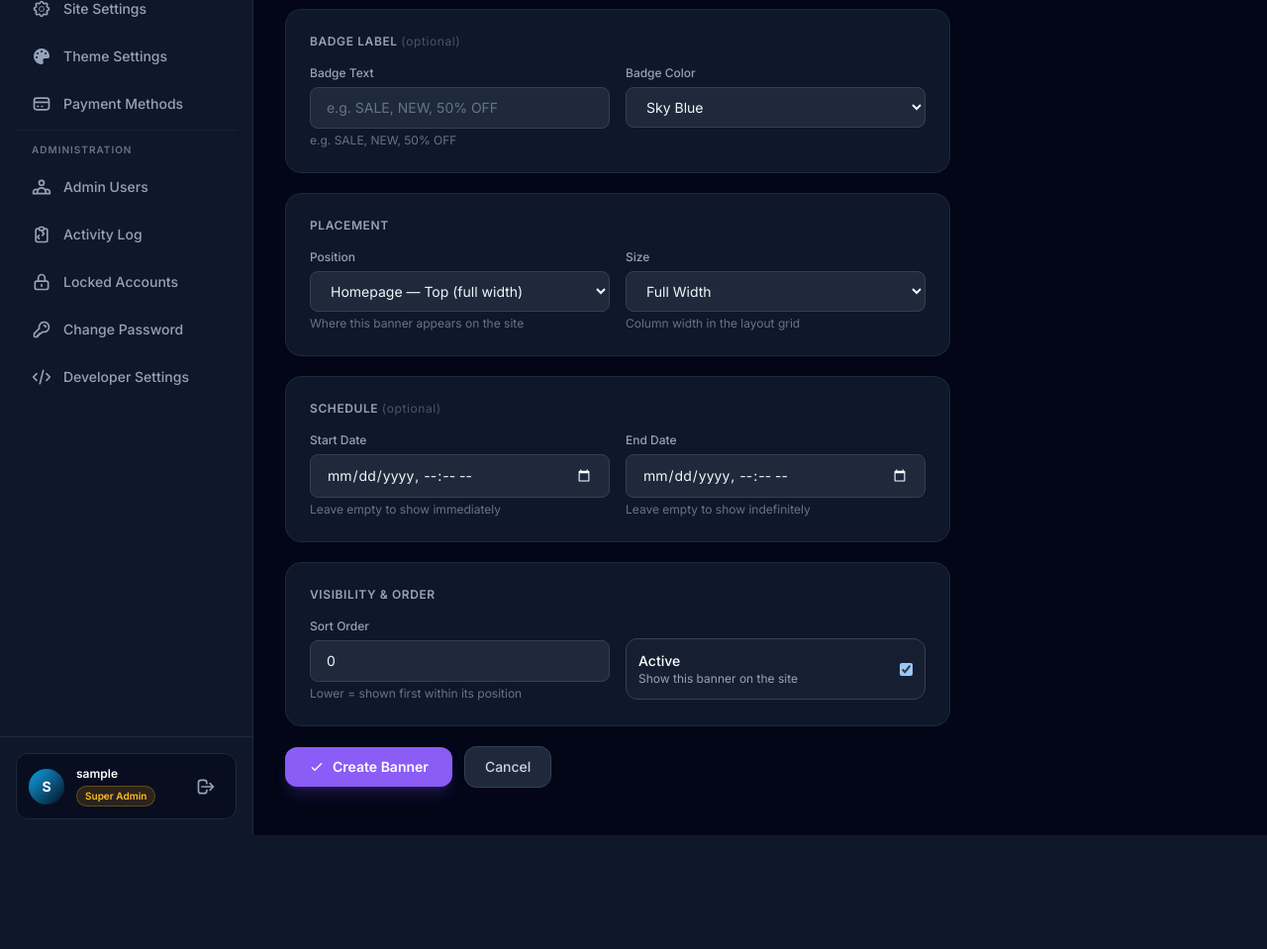
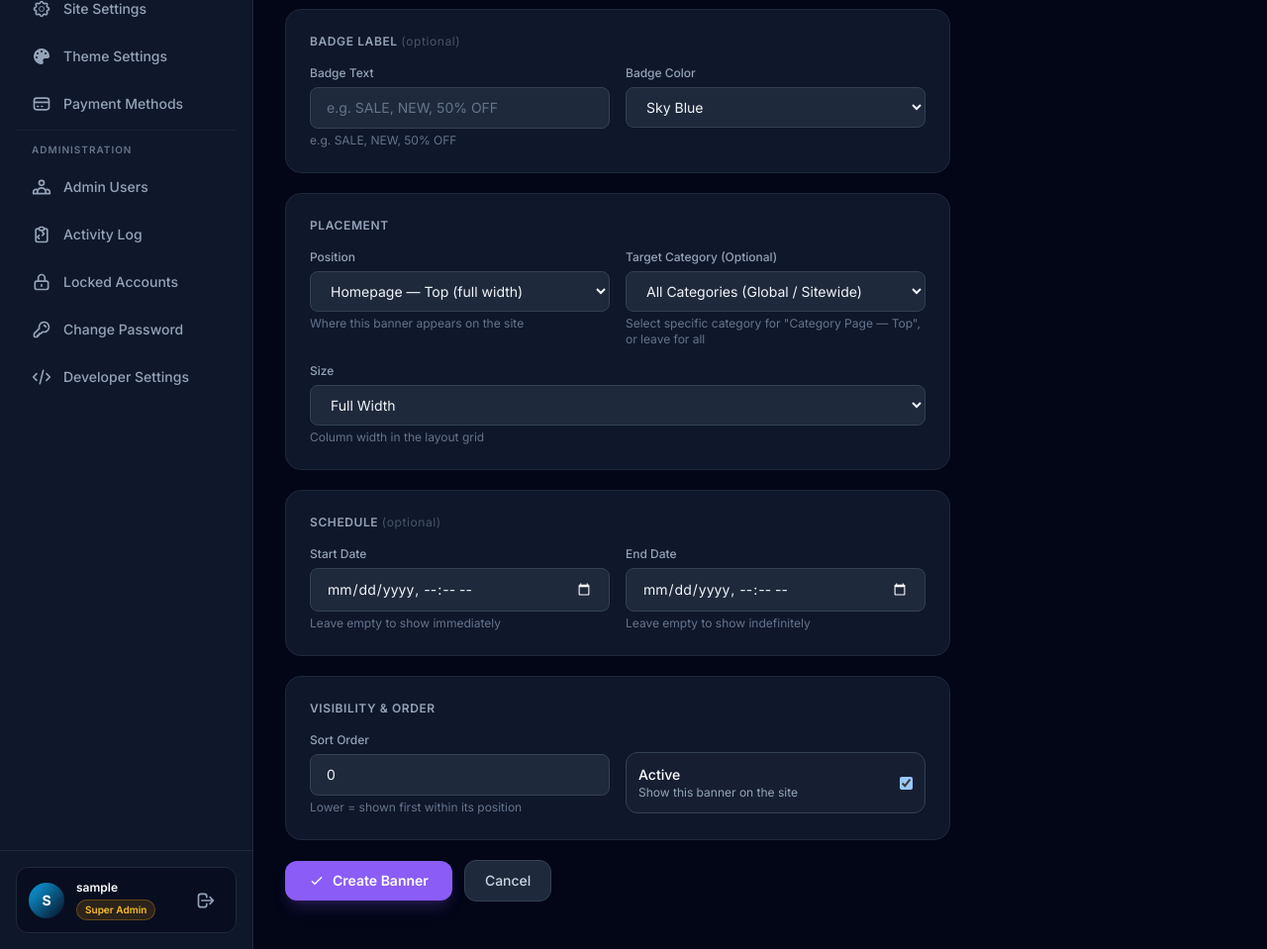
Before and after one commit to MonzurMorshed/kid_ecom, a Django app: page /admin/content/banners/add/ in a window 1280 px wide. Shown: the part 607-1566 px from the top of the page at 99% size. Before the commit the page ends 1451 px from the top, so only its background shows below. Run offline with Django 5.2, Linux system fonts and the light colour scheme; the visitor is signed in with stand-in values (Sample User, id 1); data comes from the database, SQL or seed files in the repository; data that the repository does not hold is empty; parts of the project's set-up code (start-up, migrations or seed data) failed here and were passed over; some libraries are stand-ins or nearby versions.

Commit message:
Category wise banner

```diff
--- a/apps/custom_admin/forms.py
+++ b/apps/custom_admin/forms.py
@@ -280,7 +280,7 @@ class BannerForm(forms.ModelForm):
         fields = [
             'title', 'subtitle', 'image',
             'link_url', 'link_text',
-            'position', 'size',
+            'position', 'category', 'size',
             'badge_text', 'badge_color',
             'is_active', 'sort_order',
             'start_date', 'end_date',
@@ -291,6 +291,7 @@ class BannerForm(forms.ModelForm):
             'link_url': _input('/category/summer/ or https://...'),
             'link_text': _input('e.g. Explore Now'),
             'position':    _select(),
+            'category':    _select(),
             'size':        _select(),
             'badge_text':  _input('e.g. SALE, NEW, 50% OFF'),
             'badge_color': _select(),
@@ -313,6 +314,14 @@ class BannerForm(forms.ModelForm):
                 'type': 'datetime-local',
             }),
         }
+
+    def __init__(self, *args, **kwargs):
+        super().__init__(*args, **kwargs)
+        if 'category' in self.fields:
+            self.fields['category'].empty_label = 'All Categories (Global / Sitewide)'
+            self.fields['category'].required = False
+            from products.models import Category
+            self.fields['category'].queryset = Category.objects.filter(is_active=True).order_by('name')
 
 # ── Admin User Edit Form ───────────────────────────────────────────────────────
 class AdminEditForm(forms.ModelForm):
--- a/apps/custom_admin/models.py
+++ b/apps/custom_admin/models.py
@@ -589,6 +589,14 @@ class Banner(models.Model):
     link_text   = models.CharField(max_length=80, blank=True)
 
     position    = models.CharField(max_length=30, choices=POSITION_CHOICES, default='home_top')
+    category    = models.ForeignKey(
+        'products.Category',
+        on_delete=models.SET_NULL,
+        null=True,
+        blank=True,
+        related_name='banners',
+        help_text='Specific category this banner belongs to. Leave empty for all categories.',
+    )
     size        = models.CharField(max_length=10, choices=SIZE_CHOICES, default='full')
 
     # Optional badge label (e.g. "NEW", "SALE", "50% OFF")
@@ -622,7 +630,8 @@ class Banner(models.Model):
 
     def __str__(self):
         status = '✓' if self.is_active else '✗'
-        return f'[{status}] {self.title} ({self.get_position_display()})'
+        cat_suffix = f' — {self.category.name}' if self.category else ''
+        return f'[{status}] {self.title} ({self.get_position_display()}{cat_suffix})'
 
     def save(self, *args, **kwargs):
         if self.image:
@@ -633,15 +642,22 @@ class Banner(models.Model):
             from django.core.cache import cache
             cache.delete('home_banners_dict')
             cache.delete('banner_category_top')
+            if self.category_id:
+                cache.delete(f'cat_{self.category_id}_top_banner_v2')
+                cache.delete(f'banner_category_{self.category_id}')
         except Exception:
             pass
 
     def delete(self, *args, **kwargs):
+        cat_id = self.category_id
         super().delete(*args, **kwargs)
         try:
             from django.core.cache import cache
             cache.delete('home_banners_dict')
             cache.delete('banner_category_top')
+            if cat_id:
+                cache.delete(f'cat_{cat_id}_top_banner_v2')
+                cache.delete(f'banner_category_{cat_id}')
         except Exception:
             pass
 
--- a/apps/custom_admin/views/content.py
+++ b/apps/custom_admin/views/content.py
@@ -72,7 +72,7 @@ def slider_delete(request, pk):
 
 @permission_required('content')
 def banner_list(request):
-    banners = Banner.objects.all()
+    banners = Banner.objects.select_related('category').all()
     return render(request, 'custom_admin/content/banner_list.html', {
         'banners':          banners,
         'position_choices': Banner.POSITION_CHOICES,
--- a/apps/storefront/views/shop_view.py
+++ b/apps/storefront/views/shop_view.py
@@ -292,10 +292,37 @@ class ShopView:
             most_loved = hl["most_loved"]
             new_in = hl["new_in"]
 
-        category_top_banner = cache.get("banner_category_top")
-        if category_top_banner is None:
-            category_top_banner = Banner.objects.filter(is_active=True, position="category_top").first()
-            cache.set("banner_category_top", category_top_banner, 600)
+        banner_cache_key = f"cat_{selected.id}_top_banner_v2"
+        cached_banner = cache.get(banner_cache_key)
+        if cached_banner is not None:
+            category_top_banner = cached_banner if cached_banner is not False else None
+        else:
+            # 1. Look for active Banner specifically targeted to this category
+            category_top_banner = Banner.objects.filter(
+                is_active=True,
+                position="category_top",
+                category=selected
+            ).first()
+
+            # 2. Fallback to category's own banner image if uploaded directly on Category
+            if not category_top_banner and selected.banner:
+                category_top_banner = {
+                    'image': selected.banner,
+                    'title': selected.name,
+                    'subtitle': selected.description or '',
+                    'link_url': '',
+                    'badge_text': '',
+                }
+
+            # 3. Fallback to sitewide / global category banner (category is null / all)
+            if not category_top_banner:
+                category_top_banner = Banner.objects.filter(
+                    is_active=True,
+                    position="category_top",
+                    category__isnull=True
+                ).first()
+
+            cache.set(banner_cache_key, category_top_banner if category_top_banner else False, 600)
 
         selected_brand = None
         if filter_state["brand_slug"]:
--- a/static/js/main.js
+++ b/static/js/main.js
@@ -23,6 +23,8 @@ document.addEventListener('alpine:init', () => {
         slug: initialData.slug || '',
         autoSlug: !initialData.slug,
         imagePreview: initialData.imageUrl || null,
+        bannerPreview: initialData.bannerUrl || null,
+        removeBanner: false,
 
         generateSlug() {
             if (this.autoSlug) {
@@ -44,6 +46,18 @@ document.addEventListener('alpine:init', () => {
                 };
                 reader.readAsDataURL(file);
             }
+        },
+
+        handleBannerChange(event) {
+            const file = event.target.files[0];
+            if (file) {
+                this.removeBanner = false;
+                const reader = new FileReader();
+                reader.onload = (e) => {
+                    this.bannerPreview = e.target.result;
+                };
+                reader.readAsDataURL(file);
+            }
         }
     }));
 
--- a/templates/custom_admin/content/banner_form.html
+++ b/templates/custom_admin/content/banner_form.html
@@ -90,13 +90,18 @@
         <!-- ── Placement ──────────────────────────────────────────────────── -->
         <div class="bg-slate-900 border border-slate-800 rounded-2xl p-6 space-y-4">
             <h2 class="text-xs font-semibold text-slate-400 uppercase tracking-wider">Placement</h2>
-            <div class="grid grid-cols-2 gap-4">
+            <div class="grid grid-cols-1 sm:grid-cols-2 gap-4">
                 <div>
                     <label class="block text-xs font-medium text-slate-400 mb-1.5">Position</label>
                     {{ form.position }}
                     <p class="text-xs text-slate-500 mt-1">Where this banner appears on the site</p>
                 </div>
                 <div>
+                    <label class="block text-xs font-medium text-slate-400 mb-1.5">Target Category (Optional)</label>
+                    {{ form.category }}
+                    <p class="text-xs text-slate-500 mt-1">Select specific category for "Category Page — Top", or leave for all</p>
+                </div>
+                <div class="sm:col-span-2">
                     <label class="block text-xs font-medium text-slate-400 mb-1.5">Size</label>
                     {{ form.size }}
                     <p class="text-xs text-slate-500 mt-1">Column width in the layout grid</p>
--- a/templates/custom_admin/content/banner_list.html
+++ b/templates/custom_admin/content/banner_list.html
@@ -67,6 +67,11 @@
                         <span class="px-2 py-0.5 text-[10px] font-medium bg-slate-800 border border-slate-700 text-slate-400 rounded-full">
                             {{ banner.get_position_display }}
                         </span>
+                        {% if banner.category %}
+                        <span class="px-2 py-0.5 text-[10px] font-medium bg-sky-500/10 border border-sky-500/20 text-sky-400 rounded-full flex items-center gap-1">
+                            <i class="fa-solid fa-shapes text-[9px]"></i> {{ banner.category.name }}
+                        </span>
+                        {% endif %}
                         <!-- Size Badge -->
                         <span class="px-2 py-0.5 text-[10px] font-medium bg-indigo-500/10 border border-indigo-500/20 text-indigo-400 rounded-full">
                             {{ banner.get_size_display }}
```
Also changed, not shown: apps/products/models.py (+16 -0 lines), apps/products/views.py (+8 -0 lines), templates/custom_admin/categories/category_form.html (+48 -5 lines), templates/custom_admin/categories/category_list.html (+10 -1 lines), templates/storefront/category_detail.html (+42 -9 lines), apps/custom_admin/migrations/0011_banner_category.py (added), apps/products/migrations/0010_category_banner.py (added).
